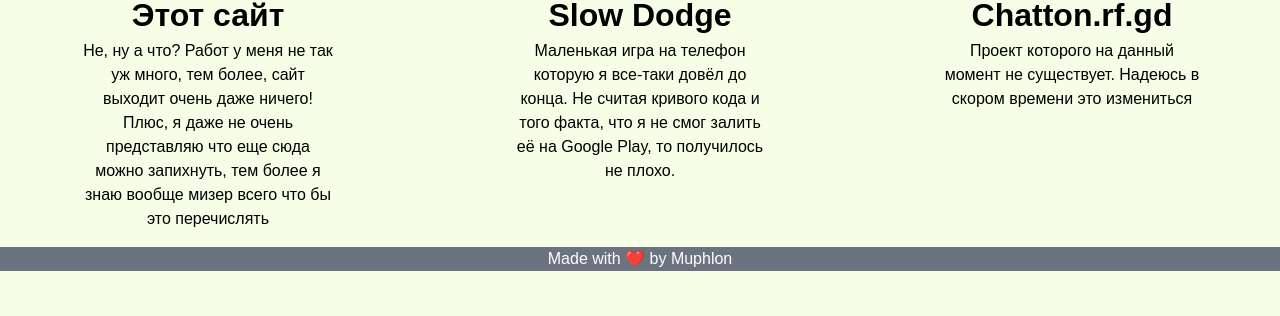
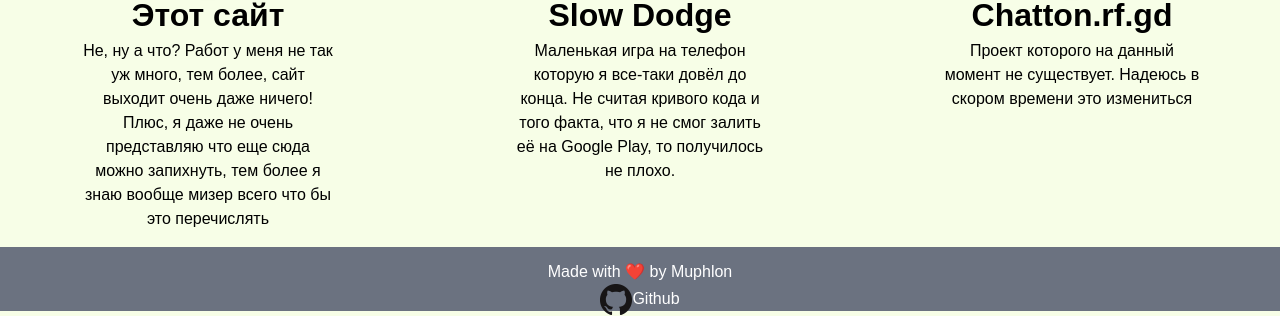
Before and after one commit to Markus1k/SitePortfolio-Tailwind, a website: page index.html in a window 1280 px wide. Shown: the part 812-1128 px from the top of the page. Before the commit the page ends 1083 px from the top, so only its background shows below. Drawn offline with Linux system fonts and the light colour scheme; some packages are replaced by stand-ins of ours; a script that the page names is missing; a web font is replaced by a local one.

Commit message:
added footer

```diff
--- a/index.html
+++ b/index.html
@@ -3,7 +3,6 @@
 <head>
   <meta charset="UTF-8">
   <meta name="viewport" content="width=device-width, initial-scale=1.0">
-  <script src="sweetalert2.min.js"></script>
   <link href="/dist/output.css" rel="stylesheet">
 
 </head>
@@ -103,8 +102,9 @@
 
     </script>
 
-<footer class="bg-gray-500 mt-[2vh] text-center text-white h-[3vh]">
-  Made with ❤️ by Muphlon
+<footer class="bg-gray-500 mt-[2vh] text-center text-white h-[8vh]">
+  <h6 class="pt-[0.8rem]">Made with ❤️ by Muphlon</h6>
+  <a href="https://github.com/Markus1k/SitePortfolio-Tailwind" target="_blank" class="font-light text-[16px] pt-[2rem]"><img src="./src/GitHub-Mark-32px.png" class="w-[32px] h-[32px] inline-block">Github</a>
 </footer>
 </body>
 
```
Also changed, not shown: dist/output.css, src/GitHub-Mark-32px.png (added).
